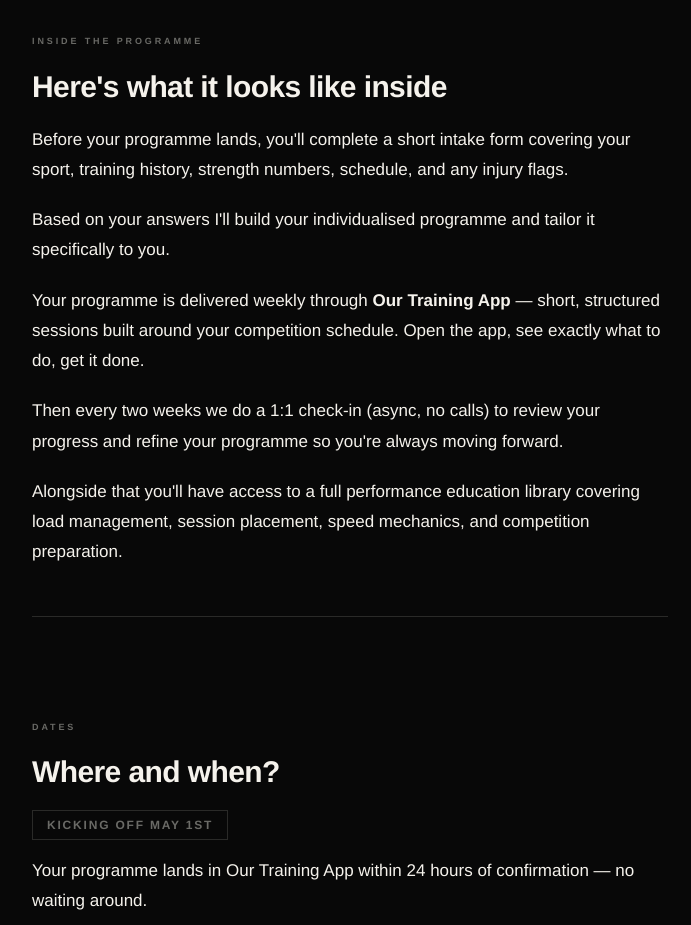
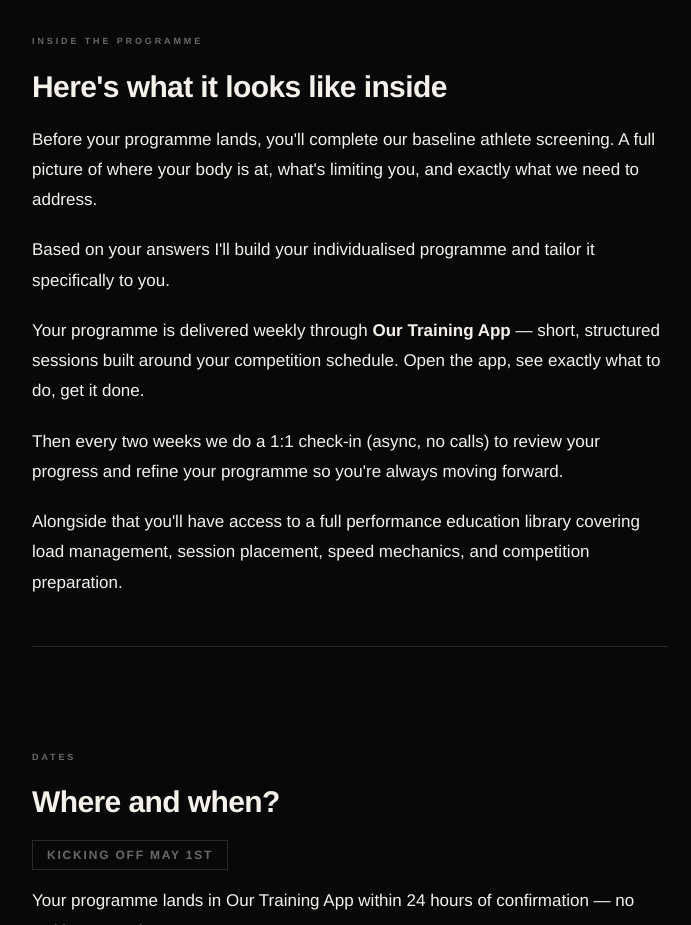
Before and after one commit to PaddyM27/meadeperformance, a website: page index.html in a window 1280 px wide. Shown: the part 2840-3765 px from the top of the page, without its empty margins (290-981 px from the left). Drawn offline with nearby package versions, Linux system fonts and the light colour scheme.

Commit message:
Replace intake form with baseline athlete screening description
Co-Authored-By: Claude Sonnet 4.6 <noreply@anthropic.com>

```diff
--- a/index.html
+++ b/index.html
@@ -693,7 +693,7 @@
 
     <h2 class="big-headline">Here's what it looks like inside</h2>
 
-    <p class="body-text">Before your programme lands, you'll complete a short intake form covering your sport, training history, strength numbers, schedule, and any injury flags.</p>
+    <p class="body-text">Before your programme lands, you'll complete our baseline athlete screening. A full picture of where your body is at, what's limiting you, and exactly what we need to address.</p>
 
     <p class="body-text">Based on your answers I'll build your individualised programme and tailor it specifically to you.</p>
 
```
